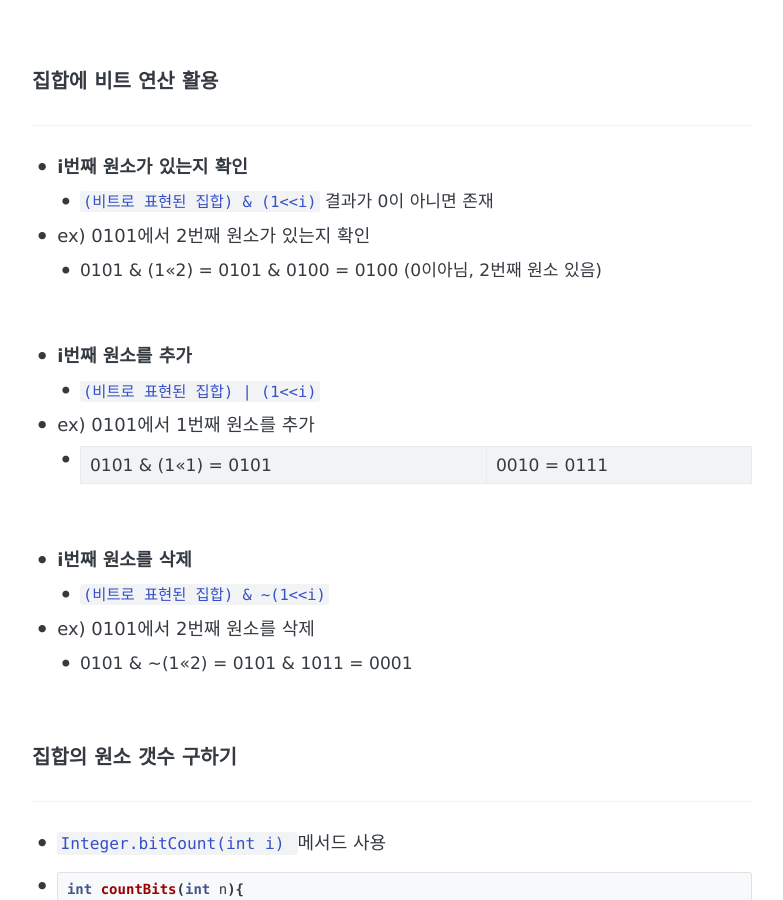
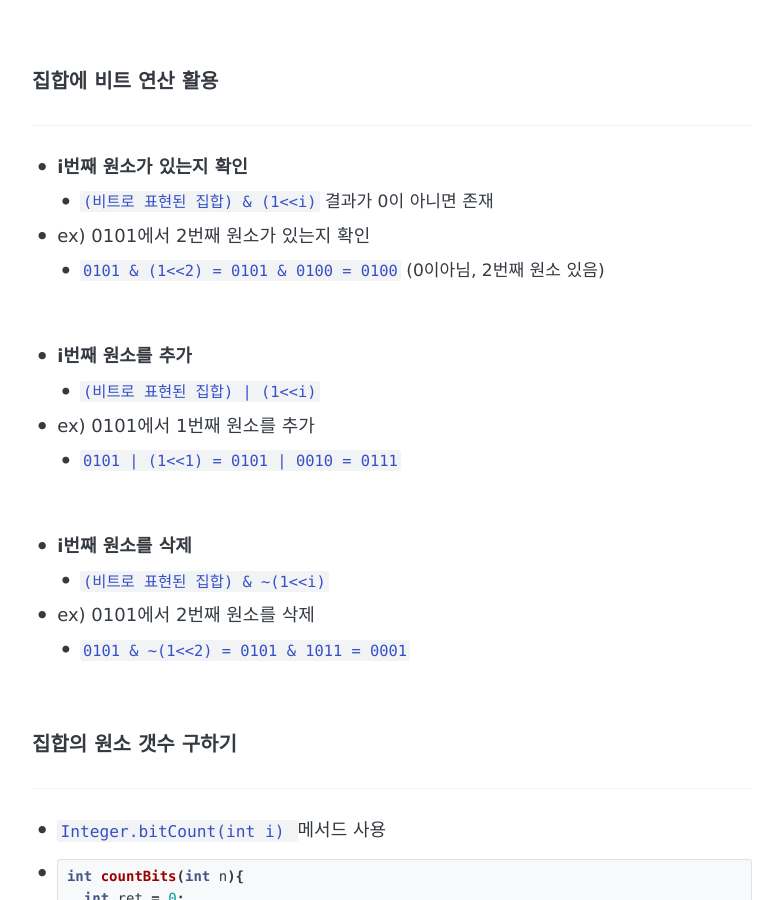
Before and after one commit to dadaJJung/blog, a Jekyll site: the page built from _posts/2021-11-28-Bit_Algorithm.md, in a window 1280 px wide and 900 px high, scrolled down 2116 px. Shown: the whole window, without its empty margins (248-1031 px from the left). Built offline with Jekyll 4.4.1, drawn with Linux system fonts in a browser that asks for light colours; comment, search, counter and statistics services are not loaded.

Commit message:
Edit contents

```diff
--- a/_posts/2021-11-28-Bit_Algorithm.md
+++ b/_posts/2021-11-28-Bit_Algorithm.md
@@ -155,7 +155,7 @@ tags:
 - <b>i번째 원소가 있는지 확인</b>
   - `(비트로 표현된 집합) & (1<<i)` 결과가 0이 아니면 존재
 - ex) 0101에서 2번째 원소가 있는지 확인
-  - 0101 & (1<<2) = 0101 & 0100 = 0100 (0이아님, 2번째 원소 있음)
+  - `0101 & (1<<2) = 0101 & 0100 = 0100` (0이아님, 2번째 원소 있음)
 
 <br>
 
@@ -163,14 +163,14 @@ tags:
   - `(비트로 표현된 집합) | (1<<i)`
 
 - ex) 0101에서 1번째 원소를 추가
-  - 0101 & (1<<1) = 0101 | 0010 = 0111
+  - `0101 | (1<<1) = 0101 | 0010 = 0111`
 
 <br>
 
 - <b>i번째 원소를 삭제</b>
   - `(비트로 표현된 집합)  & ~(1<<i)`
 - ex) 0101에서 2번째 원소를 삭제
-  - 0101 & ~(1<<2) = 0101 & 1011 = 0001
+  - `0101 & ~(1<<2) = 0101 & 1011 = 0001`
 
 <br>
 
```
